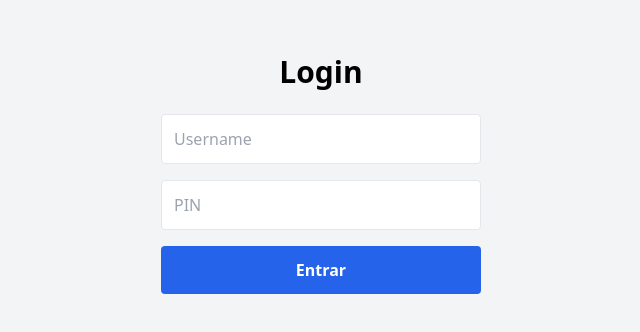
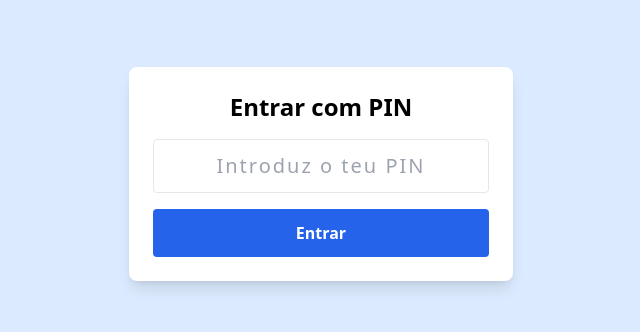
Before and after one commit to joaocosta97/gestor-transportes, a React (Vite) app: page / in a window 1280 px wide. Shown: the part 226-558 px from the top of the page, without its empty margins (319-959 px from the left). Built offline with nearby package versions, Linux system fonts and the light colour scheme; no server answers.

Commit message:
login com pin

```diff
--- a/src/App.jsx
+++ b/src/App.jsx
@@ -1,17 +1,18 @@
-import { BrowserRouter as Router, Routes, Route, Navigate } from 'react-router-dom'
-import LoginPage from './pages/LoginPage'
-import HomePage from './pages/HomePage'
-import AdminPage from './pages/AdminPage'
-import PrivateRoute from './routes/PrivateRoute'
+// src/App.jsx
+import { BrowserRouter as Router, Routes, Route, Navigate } from 'react-router-dom';
+import PinLoginPage from './pages/PinLoginPage';
+import HomePage from './pages/HomePage';
+import AdminPage from './pages/AdminPage';
+import PrivateRoute from './routes/PrivateRoute';
 
 function App() {
   return (
     <Router>
       <Routes>
-        {/* Rota pública: Login */}
-        <Route path="/" element={<LoginPage />} />
+        {/* Página principal de login via PIN */}
+        <Route path="/" element={<PinLoginPage />} />
 
-        {/* Rota protegida: Home para utilizadores normais */}
+        {/* Rota protegida: Página do utilizador normal */}
         <Route
           path="/home"
           element={
@@ -31,11 +32,11 @@ function App() {
           }
         />
 
-        {/* Qualquer outra rota inválida → redireciona para login */}
+        {/* Rota inválida → redireciona para login */}
         <Route path="*" element={<Navigate to="/" />} />
       </Routes>
     </Router>
-  )
+  );
 }
 
-export default App
+export default App;
--- /dev/null
+++ b/src/pages/PinLoginPage.jsx
@@ -0,0 +1,78 @@
+// pages/PinLoginPage.jsx
+import { useState } from 'react';
+import { useNavigate } from 'react-router-dom';
+import { getDoc, doc } from 'firebase/firestore';
+import { signInWithEmailAndPassword } from 'firebase/auth';
+import { auth, db } from '../firebase';
+
+function PinLoginPage() {
+  const [pin, setPin] = useState('');
+  const [loading, setLoading] = useState(false);
+  const [erro, setErro] = useState('');
+  const navigate = useNavigate();
+
+  const PASSWORD = 'transportes123'; // Password única usada só na app
+
+  const handleLogin = async (e) => {
+    e.preventDefault();
+    setLoading(true);
+    setErro('');
+
+    try {
+      const pinDoc = await getDoc(doc(db, 'pins', pin));
+      if (!pinDoc.exists()) {
+        setErro('PIN inválido');
+        setLoading(false);
+        return;
+      }
+
+      const email = pinDoc.data().email;
+
+      await signInWithEmailAndPassword(auth, email, PASSWORD);
+      // Autenticação com sucesso → o AuthProvider trata do resto
+      navigate('/'); // A rota vai redirecionar automaticamente para /admin ou /home com base no tipo
+    } catch (error) {
+      console.error('Erro no login via PIN:', error);
+      setErro('Erro ao iniciar sessão. Verifica o PIN.');
+    } finally {
+      setLoading(false);
+    }
+  };
+
+  return (
+    <div className="min-h-screen flex items-center justify-center bg-blue-100 p-4">
+      <form
+        onSubmit={handleLogin}
+        className="bg-white shadow-lg rounded-lg p-6 w-full max-w-sm space-y-4"
+      >
+        <h1 className="text-2xl font-bold text-center">Entrar com PIN</h1>
+
+        <input
+          type="password"
+          inputMode="numeric"
+          pattern="[0-9]*"
+          maxLength={6}
+          placeholder="Introduz o teu PIN"
+          value={pin}
+          onChange={(e) => setPin(e.target.value)}
+          className="w-full p-3 border rounded text-center text-xl tracking-widest"
+          required
+        />
+
+        {erro && <p className="text-red-600 text-center">{erro}</p>}
+
+        <button
+          type="submit"
+          disabled={loading}
+          className={`w-full bg-blue-600 text-white p-3 rounded font-semibold ${
+            loading ? 'opacity-50' : 'hover:bg-blue-700'
+          }`}
+        >
+          {loading ? 'A entrar...' : 'Entrar'}
+        </button>
+      </form>
+    </div>
+  );
+}
+
+export default PinLoginPage;
```
